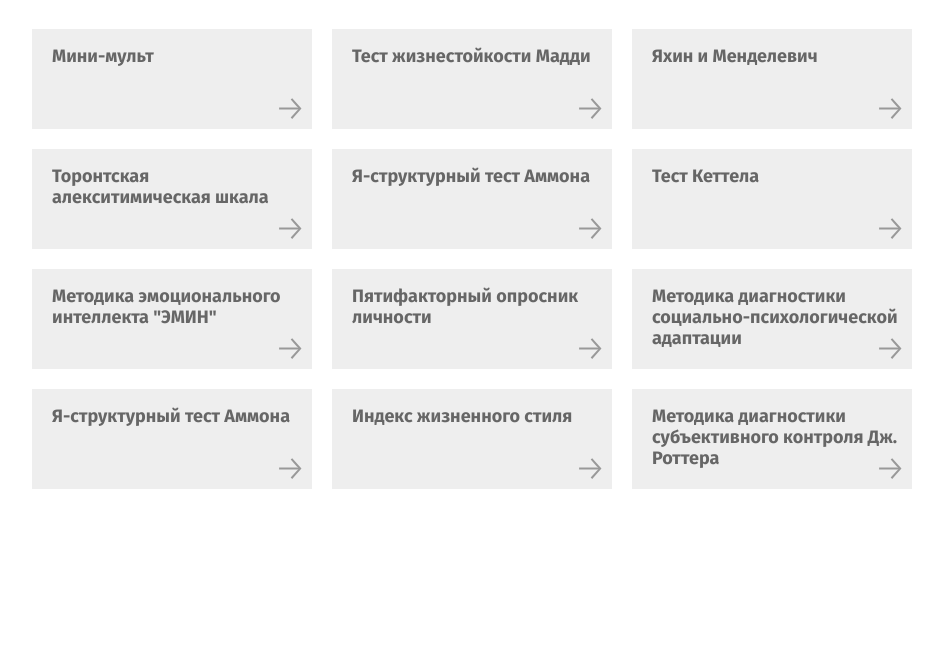
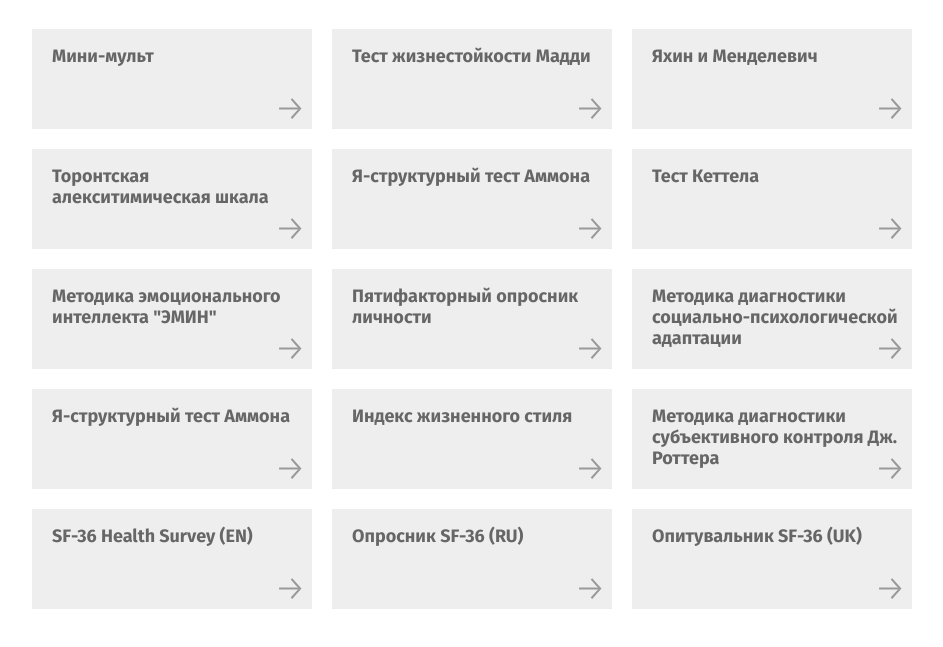
Before and after one commit to multi-test/multi-test.github.io, a plain HTML site: page index.html in a window 1280 px wide. Shown: the part 123-770 px from the top of the page, without its empty margins (168-1111 px from the left). Drawn offline with Linux system fonts and the light colour scheme.

Commit message:
feat: append index.html

```diff
--- a/index.html
+++ b/index.html
@@ -97,7 +97,7 @@
       <li><a href="Maddi-RU.html">Тест жизнестойкости Мадди</a></li>
       <li><a href="app.html?mendel">Яхин и Менделевич</a></li>
       <li><a href="Alexithymia-RU.html">Торонтская алекситимическая шкала</a></li>
-      <li><a href="Amon-RU.html">Я-структурный тест Аммона</a></li>
+      <li><a href="Amon-RU.html">Я-структурный тест Аммона</a></li>
       <li><a href="Cattell-RU.html">Тест Кеттела</a></li>
       <li><a href="Emin-RU.html">Методика эмоционального интеллекта "ЭМИН"</a></li>
       <li><a href="Factor5-RU.html">Пятифакторный опросник личности</a></li>
@@ -105,6 +105,9 @@
       <li><a href="app.html?amon">Я-структурный тест Аммона</a></li>
       <li><a href="app.html?lsi">Индекс жизненного стиля</a></li>
       <li><a href="app.html?usk">Методика диагностики субъективного контроля Дж. Роттера</a></li>
+      <li><a href="en/rand-36/">SF-36 Health Survey (EN)</a></li>
+      <li><a href="ru/rand-36/">Опросник SF-36 (RU)</a></li>
+      <li><a href="uk/rand-36/">Опитувальник SF-36 (UK)</a></li>
     </ul>
   </body>
 </html>
```
